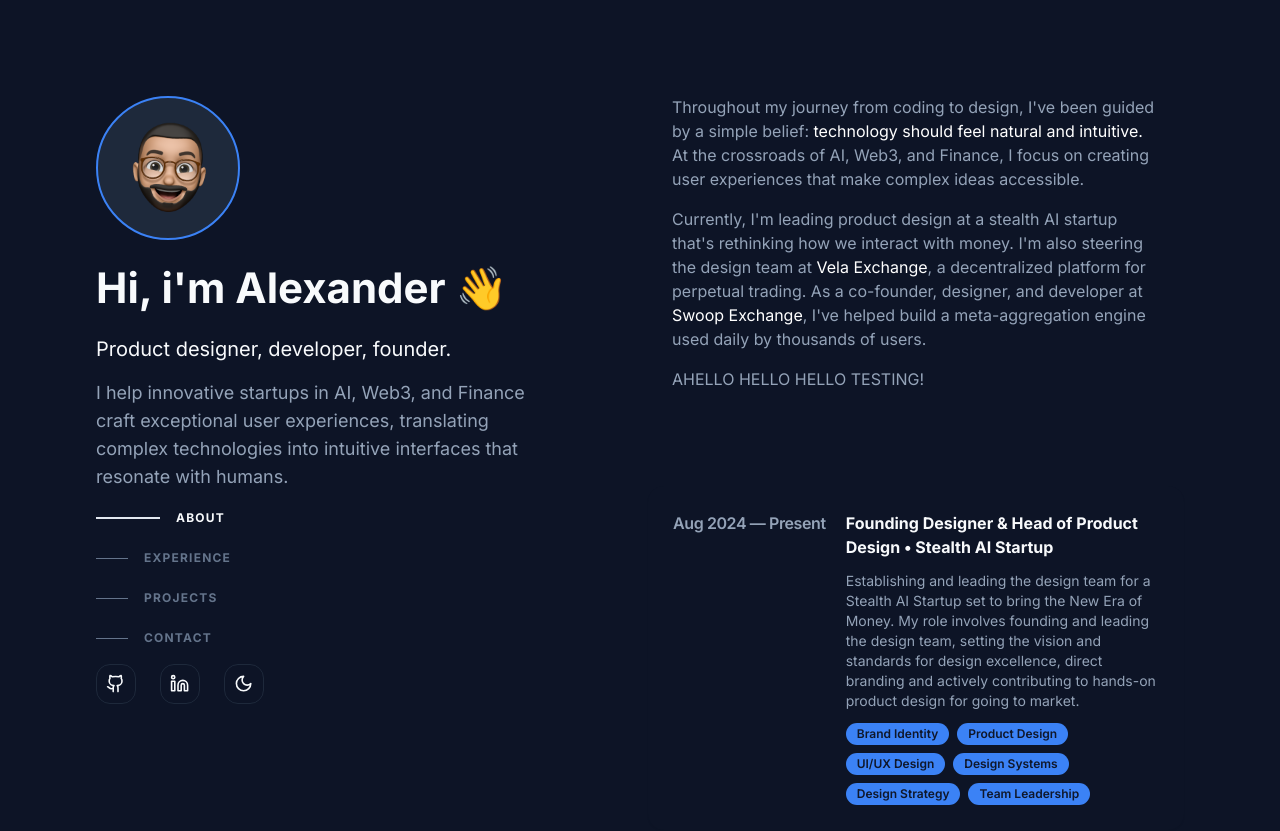
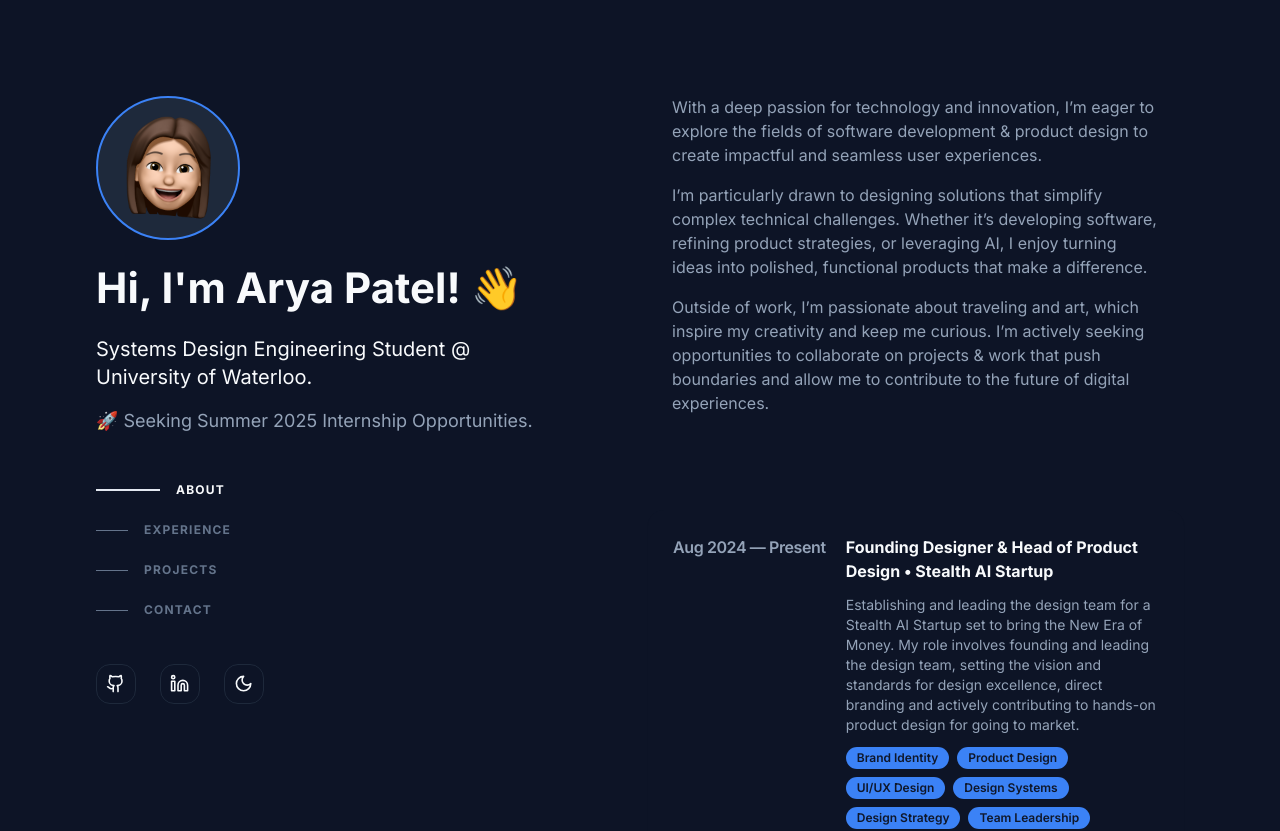
Before and after one commit to aryapatel14/portfolio, a Next.js app: page / in a window 1280 px wide. Shown: the top 831 px of the page. Built offline with nearby package versions, Linux system fonts and the light colour scheme.

Commit message:
Resolved merge conflict and made updates

```diff
--- a/app/layout.tsx
+++ b/app/layout.tsx
@@ -7,23 +7,23 @@ import { Analytics } from "@vercel/analytics/react";
 const inter = Inter({ subsets: ["latin"] });
 
 export const metadata: Metadata = {
-  metadataBase: new URL("https://meikopoulos.com"),
+  metadataBase: new URL("https://www.aryapatel.me/"),
   alternates: {
-    canonical: "https://meikopoulos.com",
+    canonical: "https://www.aryapatel.me/",
   },
-  title: "Alexander Meikopoulos - Product Designer in AI, Web3, and Finance",
+  title: "Arya Patel",
   description:
-    "Alexander Meikopoulos is a Product designer, developer & founder.",
+    "Arya Patel Site.",
   keywords:
-    "Alexander Meikopoulos, Product Designer, AI, Web3, Finance, User Experience, UI/UX Design, Design Systems, Front-end Development, Decentralized Finance, DeFi, Swoop Exchange, Vela Exchange, Stealth AI Startup, Technology, Innovation, Human-Centered Design",
+    "Arya Patel, Site, Website, Portfolio, Arya ",
   openGraph: {
     locale: "en_US",
-    siteName: "Alexander Meikopoulos",
+    siteName: "Arya Patel",
     type: "website",
     title: "Arya Patel",
     description:
-      "Alexander Meikopoulos is a Product designer, developer & founder.",
-    url: "https://meikopoulos.com",
+      "Arya Patel.",
+    url: "https://www.aryapatel.me/",
     images: [
       {
         url: "./og-large-meik-2.jpg",
@@ -32,7 +32,7 @@ export const metadata: Metadata = {
   },
   twitter: {
     card: "summary_large_image",
-    title: "Alexander Meikopoulos",
+    title: "Arya Patel",
   },
 };
 
--- a/components/About.tsx
+++ b/components/About.tsx
@@ -1,5 +1,4 @@
 "use client";
-/* eslint-disable */
 
 export default function About() {
   return (
@@ -11,41 +10,14 @@ export default function About() {
       </div>
       <div className="flex flex-col gap-4">
         <p className="text-start text-muted-foreground lg:px-6">
-          Throughout my journey from coding to design, I've been guided by a
-          simple belief:{" "}
-          <span className="text-white">
-            technology should feel natural and intuitive.
-          </span>{" "}
-          At the crossroads of AI, Web3, and Finance, I focus on creating user
-          experiences that make complex ideas accessible.
+        With a deep passion for technology and innovation, I’m eager to explore the fields of software development & product design to create impactful and seamless user experiences.
         </p>
         <p className="text-start  text-muted-foreground lg:px-6">
-          Currently, I'm leading product design at a stealth AI startup that's
-          rethinking how we interact with money. I'm also steering the design
-          team at{" "}
-          <a
-            className="no-wrap text-primary dark:text-white"
-            href="https://vela.exchange"
-            target="blank"
-            rel="noopener noreferrer"
-          >
-            Vela Exchange
-          </a>
-          , a decentralized platform for perpetual trading. As a co-founder,
-          designer, and developer at{" "}
-          <a
-            className="no-wrap text-primary dark:text-white"
-            href="https://swoop.exchange"
-            target="blank"
-            rel="noopener noreferrer"
-          >
-            Swoop Exchange
-          </a>
-          , I've helped build a meta-aggregation engine used daily by thousands
-          of users.
+        I’m particularly drawn to designing solutions that simplify complex technical challenges. Whether it’s developing software, refining product strategies, or leveraging AI, I enjoy turning ideas into polished, functional products that make a difference.
         </p>
         <p className="text-start text-muted-foreground lg:px-6">
-          AHELLO HELLO HELLO TESTING!
+        Outside of work, I’m passionate about traveling and art, which inspire my creativity and keep me curious. I’m actively seeking opportunities to collaborate on projects & work that push boundaries and allow me to contribute to the future of digital experiences.
+
         </p>
       </div>
     </section>
--- a/components/Nav.tsx
+++ b/components/Nav.tsx
@@ -54,15 +54,13 @@ export default function Nav() {
           </Avatar>
         </div>
         <h1 className="text-[42px] font-bold lg:text-start">
-          Hi, i&#39;m Alexander 👋
+          Hi, I'm Arya Patel! 👋
         </h1>
         <h2 className="text-xl lg:text-start">
-          Product designer, developer, founder.
+          Systems Design Engineering Student @ University of Waterloo.
         </h2>
         <p className="text-lg lg:text-start text-muted-foreground">
-          I help innovative startups in AI, Web3, and Finance craft exceptional
-          user experiences, translating complex technologies into intuitive
-          interfaces that resonate with humans.
+        🚀 Seeking Summer 2025 Internship Opportunities.
         </p>
       </div>
       <nav className="lg:flex hidden">
```
Also changed, not shown: public/avatar.png.
